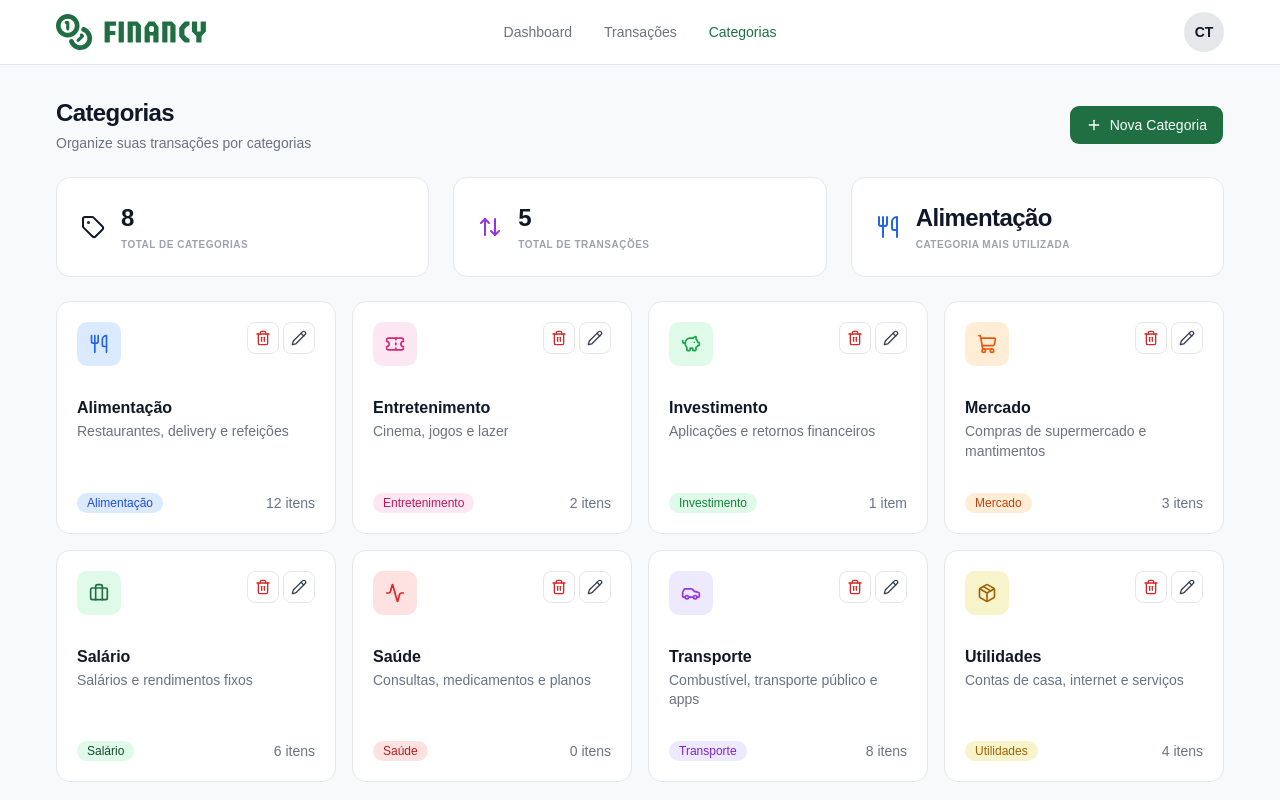
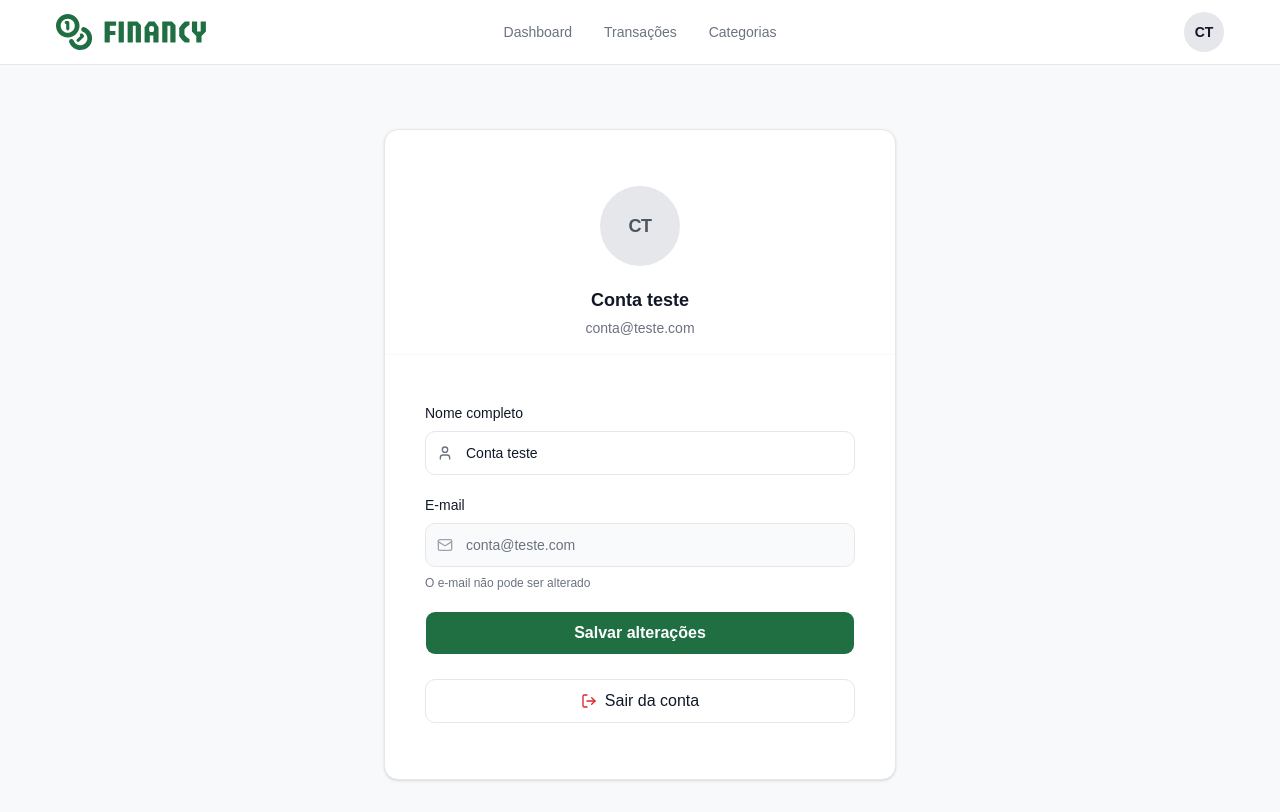
Before and after one commit to joaquimlopespena/financy, a React (Vite) app in the folder frontend/: page / in a window 1280 px wide. Built offline with nearby package versions, Linux system fonts and the light colour scheme.

Commit message:
Refactor App component to replace Category page with Profile page, update Header navigation to reflect changes, and add new Profile page for user information management.

```diff
--- a/frontend/src/App.tsx
+++ b/frontend/src/App.tsx
@@ -1,5 +1,5 @@
 import { Layout } from "./components/Layout"
-import Category from "./pages/Category"
+import Profile from "./pages/profile"
 
 function App() {
 
@@ -10,7 +10,8 @@ function App() {
       {/* <Registrar /> */}
       {/* <Dashboard /> */}
       {/* <Transaction /> */}
-      <Category />
+      {/* <Category /> */}
+      <Profile />
     </Layout>
   )
 }
--- a/frontend/src/components/Header.tsx
+++ b/frontend/src/components/Header.tsx
@@ -15,7 +15,7 @@ import { cn } from "../lib/utils";
 const navItems = [
     { label: "Dashboard", href: "#", active: false},
     { label: "Transações", href: "#", active: false },
-    { label: "Categorias", href: "#", active: true },
+    { label: "Categorias", href: "#", active: false },
 ] as const;
 
 export function Header() {
--- /dev/null
+++ b/frontend/src/pages/profile/index.tsx
@@ -0,0 +1,101 @@
+import { Button } from "@/components/ui/button";
+import { Card, CardContent, CardHeader } from "@/components/ui/card";
+import { Input } from "@/components/ui/input";
+import { Label } from "@/components/ui/label";
+import { LogOut, Mail, User } from "lucide-react";
+
+const PROFILE = {
+    initials: "CT",
+    name: "Conta teste",
+    email: "conta@teste.com",
+} as const;
+
+export default function Profile() {
+    return (
+        <div className="flex w-full flex-col items-center py-8">
+            <Card className="w-full max-w-lg rounded-xl border border-gray-200 bg-white shadow-sm ring-0">
+                <CardHeader className="space-y-4 border-b border-gray-100 px-8 pb-8 pt-10 text-center sm:px-10">
+                    <div
+                        className="mx-auto flex size-20 shrink-0 items-center justify-center rounded-full bg-gray-200 text-lg font-semibold tracking-tight text-gray-600"
+                        aria-hidden
+                    >
+                        {PROFILE.initials}
+                    </div>
+                    <div className="space-y-1">
+                        <h1 className="font-sans text-lg font-bold text-gray-900">{PROFILE.name}</h1>
+                        <p className="text-sm text-gray-500">{PROFILE.email}</p>
+                    </div>
+                </CardHeader>
+
+                <CardContent className="space-y-6 px-8 pb-10 pt-8 sm:px-10">
+                    <form
+                        className="space-y-5"
+                        onSubmit={(e) => {
+                            e.preventDefault();
+                        }}
+                    >
+                        <div className="space-y-2">
+                            <Label htmlFor="profile-name" className="text-sm font-medium text-gray-800">
+                                Nome completo
+                            </Label>
+                            <div className="relative">
+                                <User
+                                    className="pointer-events-none absolute left-3 top-1/2 size-4 -translate-y-1/2 text-gray-500"
+                                    strokeWidth={2}
+                                    aria-hidden
+                                />
+                                <Input
+                                    id="profile-name"
+                                    name="name"
+                                    type="text"
+                                    autoComplete="name"
+                                    defaultValue={PROFILE.name}
+                                    className="h-11 rounded-lg border border-gray-200 bg-white pl-10 pr-3 text-base text-gray-900 shadow-none placeholder:text-gray-400"
+                                />
+                            </div>
+                        </div>
+
+                        <div className="space-y-2">
+                            <Label htmlFor="profile-email" className="text-sm font-medium text-gray-800">
+                                E-mail
+                            </Label>
+                            <div className="relative">
+                                <Mail
+                                    className="pointer-events-none absolute left-3 top-1/2 size-4 -translate-y-1/2 text-gray-400"
+                                    strokeWidth={2}
+                                    aria-hidden
+                                />
+                                <Input
+                                    id="profile-email"
+                                    name="email"
+                                    type="email"
+                                    readOnly
+                                    defaultValue={PROFILE.email}
+                                    aria-readonly="true"
+                                    className="h-11 cursor-not-allowed rounded-lg border border-gray-200 bg-gray-50 pl-10 pr-3 text-base text-gray-500 shadow-none"
+                                />
+                            </div>
+                            <p className="text-xs text-gray-500">O e-mail não pode ser alterado</p>
+                        </div>
+
+                        <Button
+                            type="submit"
+                            className="h-11 w-full rounded-lg bg-brand-base text-base font-semibold text-white hover:bg-brand-dark"
+                        >
+                            Salvar alterações
+                        </Button>
+                    </form>
+
+                    <Button
+                        type="button"
+                        variant="outline"
+                        className="h-11 w-full gap-2 rounded-lg border-gray-200 bg-white text-base font-medium text-gray-900 shadow-none hover:bg-gray-50"
+                    >
+                        <LogOut className="size-4 text-red-base" strokeWidth={2} aria-hidden />
+                        Sair da conta
+                    </Button>
+                </CardContent>
+            </Card>
+        </div>
+    );
+}
```
